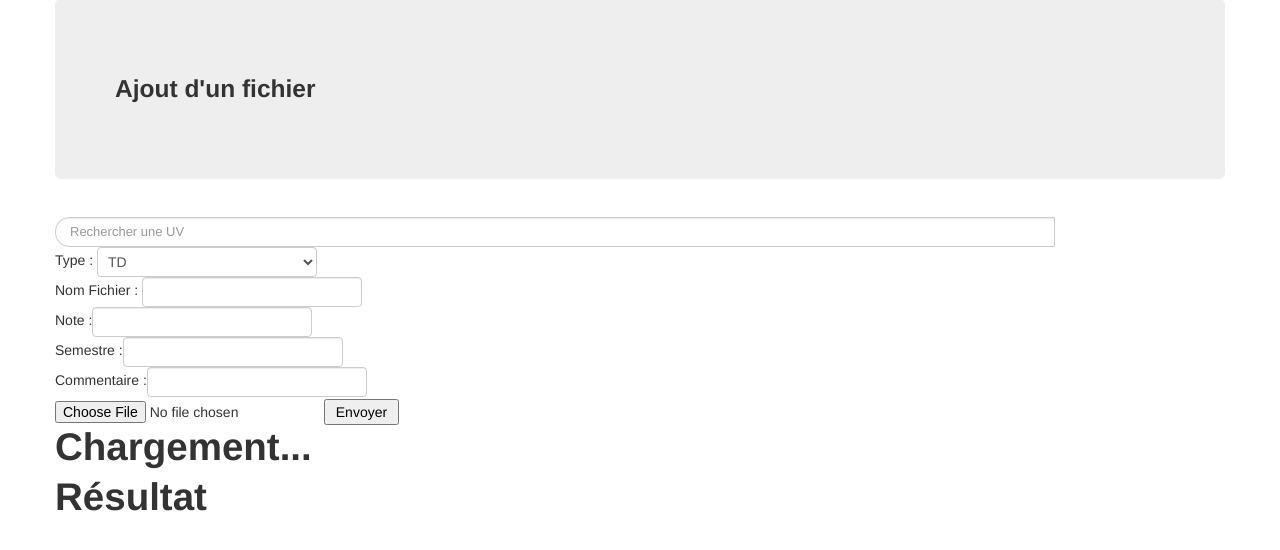
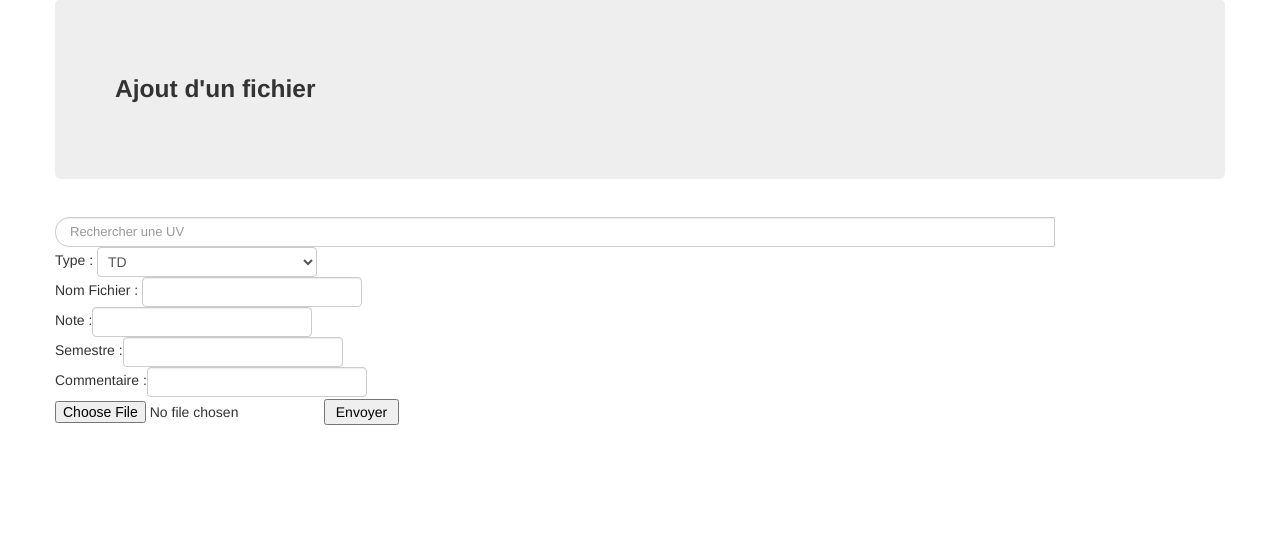
Before and after one commit to hackathonUTC/shwet, a PHP site: page /ajout.php in a window 1280 px wide. Shown: the part 121-671 px from the top of the page. Run offline with PHP 8.4, Linux system fonts and the light colour scheme; the visitor is signed in with stand-in values (Sample User, id 1); some libraries are stand-ins or nearby versions.

Commit message:
Update ajout.php

```diff
--- a/ajout.php
+++ b/ajout.php
@@ -33,18 +33,7 @@ include 'header.php';
 
 
         </form>
-        <div id="uploadProgress">
-	<h1>Chargement...</h1>
-	<div id="uploadProgressBar" class="progressBar"><span style="width: 0%"></span></div>
-	<p id="uploadProgressPercent"></p>
-</div><!--uploadProgress-->
-
-<div id="uploadResult">
-	<h1>Résultat</h1>
-	<div></div>
-</div><!--uploadResult-->
-
-	</div>
+</div>
 </div>
 
   </body>
```
